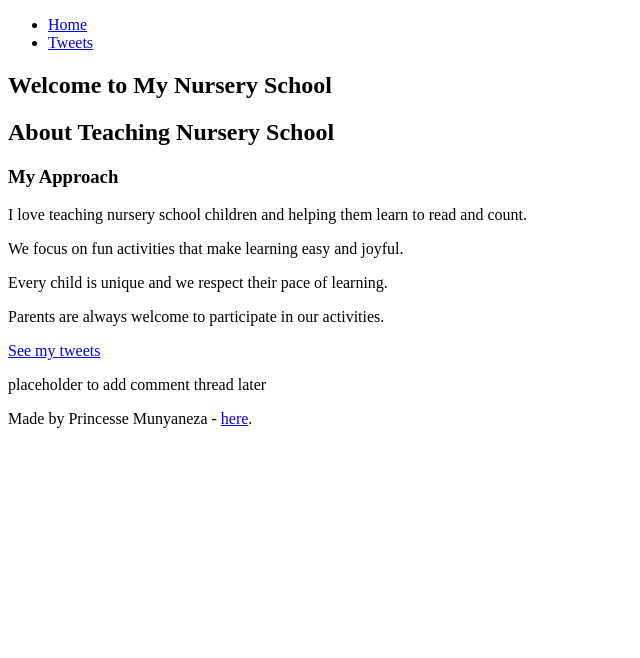
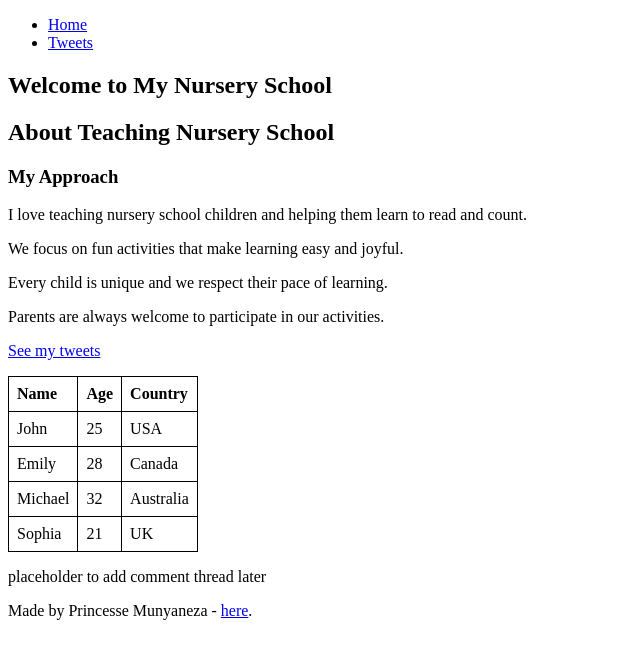
Before and after one commit to Princesse19/My_First_Portfolio, a plain HTML site: page html_basic/index.html in a window 1280 px wide. Shown: the whole page, without its empty margins (0-640 px from the left). Drawn offline with Linux system fonts and the light colour scheme.

Commit message:
Add bordered learners table and update README

```diff
--- a/html_basic/index.html
+++ b/html_basic/index.html
@@ -3,6 +3,14 @@
 <head>
     <meta charset="utf-8">
     <title>My Nursery School Website</title>
+    <style>
+    table, th, td {
+      border: 1px solid black;
+      border-collapse: collapse;
+      padding: 8px;
+      text-align: left;
+    }
+  </style>
 </head>
 <body>
     <header>
@@ -21,6 +29,38 @@
             <p>Every child is unique and we respect their pace of learning.</p>
             <p>Parents are always welcome to participate in our activities.</p>
             <p><a href="tweets.html">See my tweets</a></p>
+	    <table>
+  <thead>
+    <tr>
+      <th>Name</th>
+      <th>Age</th>
+      <th>Country</th>
+    </tr>
+  </thead>
+  <tbody>
+    <tr>
+      <td>John</td>
+      <td>25</td>
+      <td>USA</td>
+    </tr>
+    <tr>
+      <td>Emily</td>
+      <td>28</td>
+      <td>Canada</td>
+    </tr>
+    <tr>
+      <td>Michael</td>
+      <td>32</td>
+      <td>Australia</td>
+    </tr>
+    <tr>
+      <td>Sophia</td>
+      <td>21</td>
+      <td>UK</td>
+    </tr>
+  </tbody>
+</table>
+
         </article>
         <aside>
             <p>placeholder to add comment thread later</p>
```
Also changed, not shown: 1 other file.
